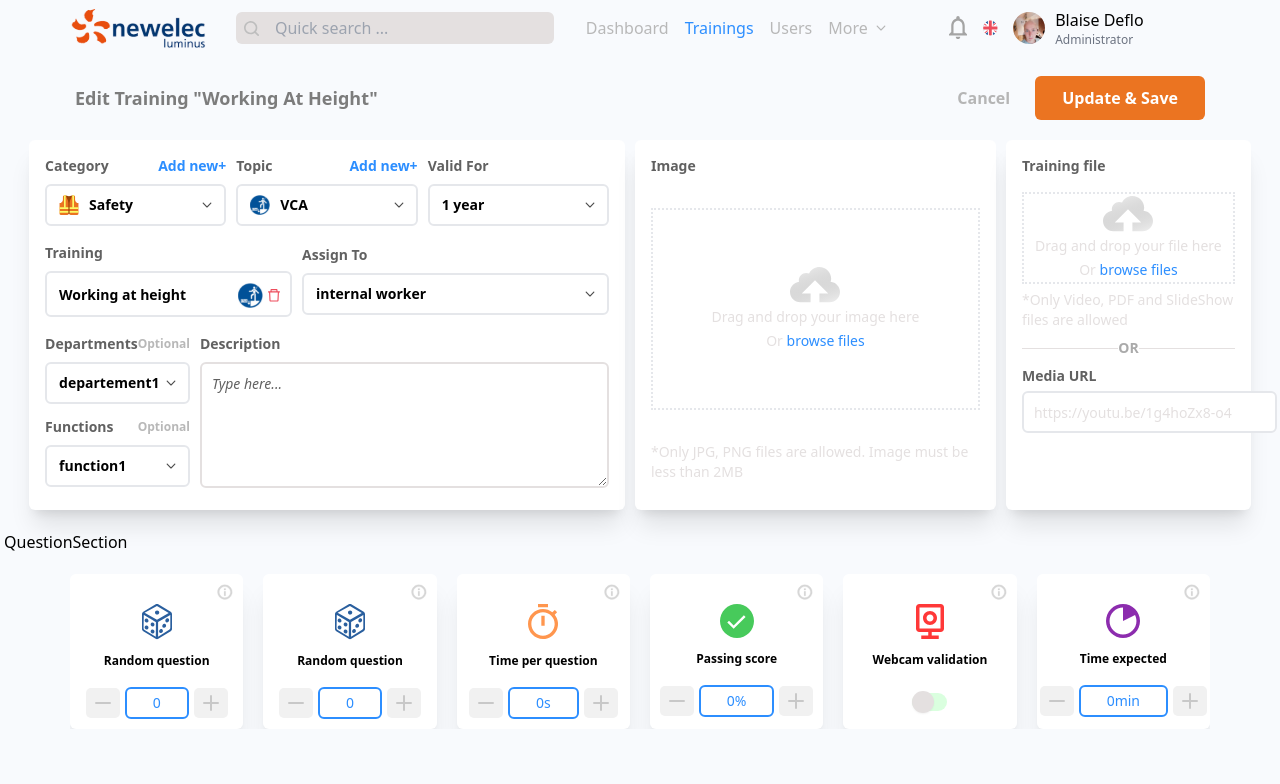
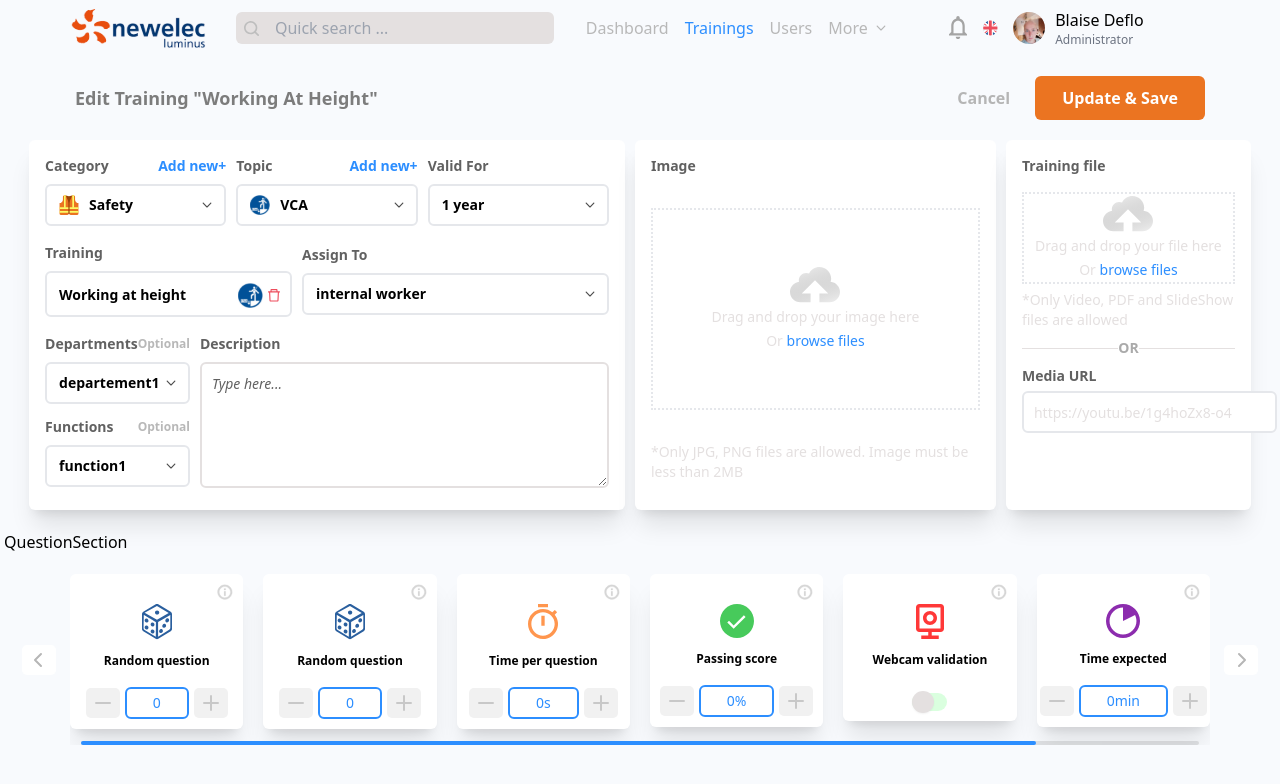
Before and after one commit to houdamzari/newelec-local, a React (Vite) app: page / in a window 1280 px wide. Shown: the top 784 px of the page. Built offline with nearby package versions, Linux system fonts and the light colour scheme.

Commit message:
params section done

```diff
--- a/package.json
+++ b/package.json
@@ -11,6 +11,7 @@
   "dependencies": {
     "react": "^18.2.0",
     "react-dom": "^18.2.0",
+    "react-id-swiper": "^4.0.0",
     "react-router-dom": "^6.9.0",
     "swiper": "^9.1.0"
   },
--- a/src/components/ParamsSection/ParamsSection.jsx
+++ b/src/components/ParamsSection/ParamsSection.jsx
@@ -1,18 +1,33 @@
-import React from "react";
+import React, { useState } from "react";
+import { Navigation, Scrollbar } from "swiper";
 import { Swiper, SwiperSlide } from "swiper/react";
 import { data } from "./data";
 import ParamCard from "./ParamCard/ParamCard";
 import "swiper/css";
+import "swiper/css/scrollbar";
+import { left, right } from "../../assets";
 function ParamsSection() {
   return (
-    <div className="w-full flex justify-center">
-      <Swiper className="w-[1140px]" spaceBetween={20} slidesPerView={6}>
+    <div className="w-[full] flex justify-center items-center flex-row">
+      <img src={left} alt="left" className="cursor-pointer left-arrow" />
+      <Swiper
+        className="w-[1140px] m-0 mx-[14px] pb-4"
+        spaceBetween={20}
+        slidesPerView={6}
+        navigation={{
+          prevEl: ".left-arrow",
+          nextEl: ".right-arrow",
+        }}
+        modules={[Scrollbar, Navigation]}
+        scrollbar={{ draggable: false }}
+      >
         {data.map((el) => (
           <SwiperSlide className="w-full" key={el.label}>
             <ParamCard data={el} />
           </SwiperSlide>
         ))}
       </Swiper>
+      <img src={right} alt="right" className="cursor-pointer right-arrow" />
     </div>
   );
 }
--- a/src/index.css
+++ b/src/index.css
@@ -20,3 +20,11 @@
 .clip {
   clip-path: polygon(50% 0%, 0% 100%, 100% 100%);
 }
+
+.swiper-scrollbar-drag {
+  background-color: #2C8EFF !important;
+}
+
+.swiper-scrollbar {
+  bottom: 0px !important;
+}
```
Also changed, not shown: 1 other file (tests, documents, lock files or other folders).
